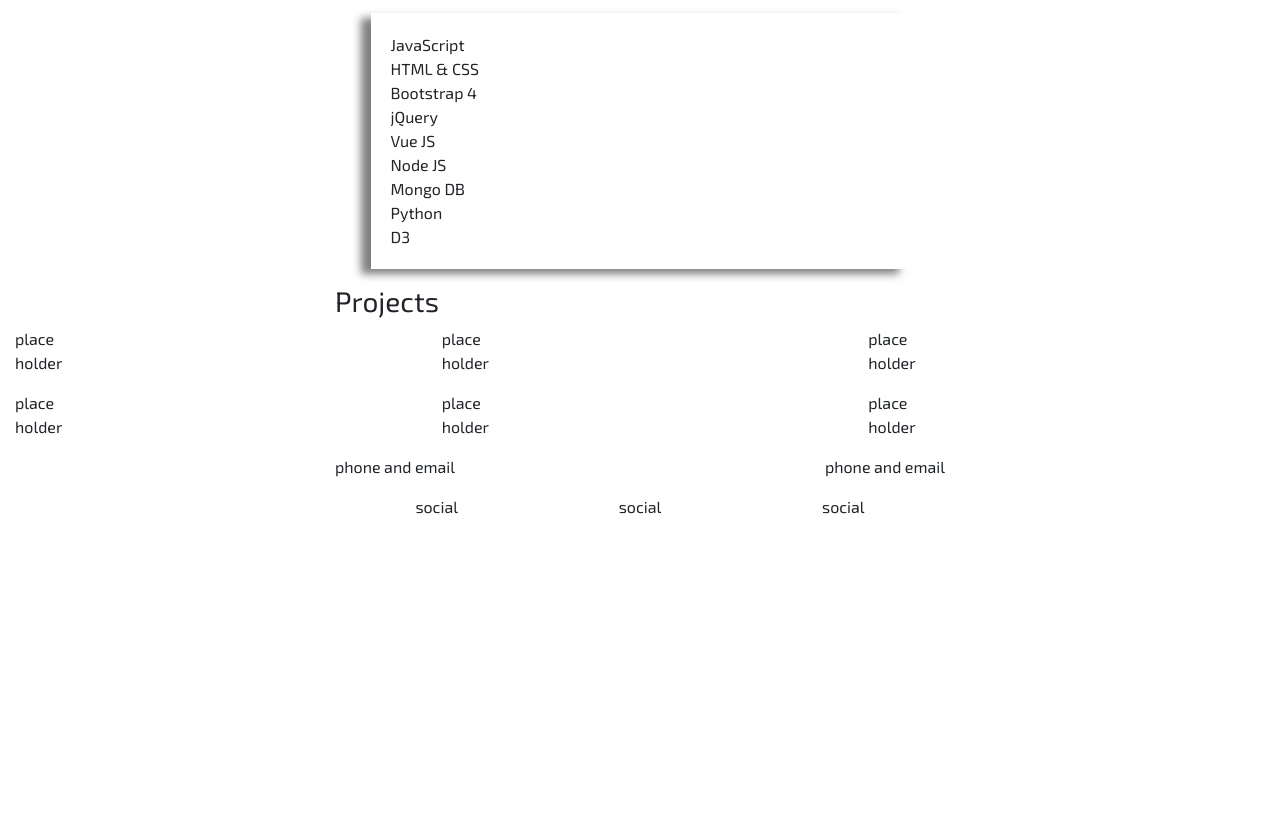
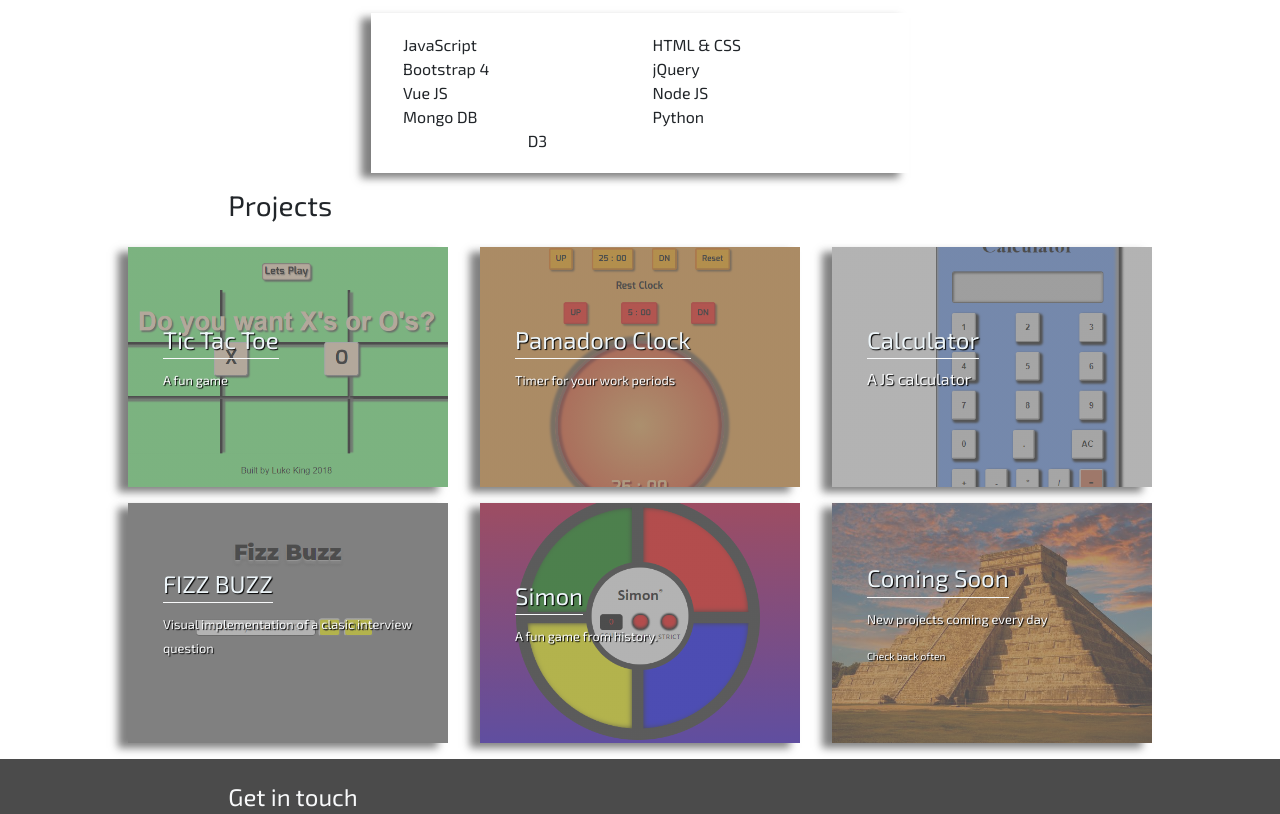
Before and after one commit to lukekingA/old-landing-page, a plain HTML site: page index.html in a window 1280 px wide. Shown: the part 727-1541 px from the top of the page. Before the commit the page ends 1262 px from the top, so only its background shows below. Drawn offline with nearby package versions, Linux system fonts and the light colour scheme.

Commit message:
basicly done

```diff
--- a/assets/style.css
+++ b/assets/style.css
@@ -1,18 +1,40 @@
+:root {
+  --bg-color: rgb(75, 75, 75);
+  --text-light-color: #edf5f9;
+}
+
 html,
 body {
   font-family: "Exo 2", sans-serif;
   list-style-type: none;
 }
 
+li {
+  flex-basis: 45%;
+}
+
+a {
+  color: var(--text-light-color);
+}
+
+footer {
+  background: var(--bg-color);
+}
+
 #header {
-  background-color: rgb(75, 75, 75);
+  background-color: var(--bg-color);
   margin: 0 -15px;
 }
 section:first-of-type {
   height: 40vh;
-  background-image: linear-gradient(rgba(255, 255, 255, 0.349), transparent),
+  background-image: linear-gradient(
+      rgba(255, 255, 255, 0.349),
+      rgba(255, 255, 255, 0.109)
+    ),
+    linear-gradient(to left, var(--bg-color), transparent 10%),
+    linear-gradient(to right, var(--bg-color), transparent 10%),
     url("images/devboard.png"),
-    linear-gradient(rgb(75, 75, 75), rgb(44, 44, 44));
+    linear-gradient(var(--bg-color), rgb(44, 44, 44));
   background-repeat: no-repeat;
   background-size: auto 160%;
   background-position: center;
@@ -26,6 +48,54 @@ section:first-of-type {
   width: auto;
 }
 
+#proj-1 {
+  background-image: linear-gradient(
+      rgba(128, 128, 128, 0.6),
+      rgba(128, 128, 128, 0.6)
+    ),
+    url("images/tictactoe.PNG");
+}
+#proj-2 {
+  background-image: linear-gradient(
+      rgba(128, 128, 128, 0.6),
+      rgba(128, 128, 128, 0.6)
+    ),
+    url("images/pamadoro.PNG");
+}
+#proj-3 {
+  background-image: linear-gradient(
+      rgba(128, 128, 128, 0.6),
+      rgba(128, 128, 128, 0.6)
+    ),
+    url("images/calculator.png");
+}
+#proj-4 {
+  background-image: linear-gradient(
+      rgba(128, 128, 128, 0.6),
+      rgba(128, 128, 128, 0.6)
+    ),
+    url("images/fizz_buzz.PNG");
+}
+#proj-5 {
+  background-image: linear-gradient(
+      rgba(128, 128, 128, 0.6),
+      rgba(128, 128, 128, 0.6)
+    ),
+    url("images/simon.PNG");
+}
+#proj-6 {
+  background-image: linear-gradient(
+      rgba(128, 128, 128, 0.6),
+      rgba(128, 128, 128, 0.6)
+    ),
+    url("images/amazing.png");
+}
+.project {
+  height: 30vh;
+  width: auto;
+  background-size: cover;
+  background-position: center;
+}
 .sudo-top {
   position: relative;
   top: -95px;
--- a/index.html
+++ b/index.html
@@ -48,7 +48,11 @@
             <a href="#about-me" class="nav-link text-light">About Me</a>
             <a href="#work" class="nav-link text-light">Projects</a>
             <a href="#contact" class="nav-link text-light">Contact</a>
-            <a href="" class="nav-link text-light">Resume</a>
+            <a
+              href="//lukekinga.github.io/Luke-King-Resume/"
+              class="nav-link text-light"
+              >Resume</a
+            >
           </nav>
         </div>
       </header>
@@ -90,7 +94,7 @@
               </div>
               <h3 class="mt-2">Tech I have experience with</h3>
               <ul
-                class="list-unstyled d-flex flex-column justify-content-left white-card mt-3"
+                class="list-unstyled d-flex flex-wrap justify-content-around white-card mt-3"
               >
                 <li>JavaScript</li>
                 <li>HTML & CSS</li>
@@ -109,80 +113,116 @@
       <section>
         <div id="work" class="sudo-top"></div>
         <div class="row">
-          <div class="col col-sm-6 offset-sm-3">
+          <div class="col col-sm-8 offset-sm-2">
             <h3>Projects</h3>
           </div>
         </div>
-        <div class="row">
-          <div class="col text-center"></div>
-        </div>
-        <div class="row">
-          <div class="col-12 col-sm-4">
-            <div class="row">
-              <div class="col-3">
-                <p>place holder</p>
+
+        <div class="row d-flex justify-content-center">
+
+          <div id="proj-1" class="col-11 col-sm-3 project mx-3 mt-3">
+            <div class="row h-100 white-card">
+              <div class="col d-flex flex-column justify-content-center align-content-center text-light text-shadow">
+                <h4>
+                  <a class="border-bottom border-light pb-1 d-inline-block" href="https://codepen.io/lkingfrm/pen/bMpzyx">Tic Tac Toe</a>
+                </h4>
+                <p><small>A fun game</small></p>
               </div>
             </div>
           </div>
-          <div class="col-12 col-sm-4">
-            <div class="row">
-              <div class="col-3">
-                <p>place holder</p>
+          <div id="proj-2" class="col-11 col-sm-3 project mx-3 mt-3">
+            <div class="row h-100 white-card">
+              <div class="col d-flex flex-column justify-content-center align-content-center text-light text-shadow">
+                <h4>
+                  <a class="border-bottom border-light pb-1 d-inline-block" href=https://codepen.io/lkingfrm/pen/YaRNGX">Pamadoro Clock</a>
+                </h4>
+                <p><small>Timer for your work periods</small></p>
               </div>
             </div>
           </div>
-          <div class="col-12 col-sm-4">
-            <div class="row">
-              <div class="col-3">
-                <p>place holder</p>
+          <div id="proj-3" class="col-11 col-sm-3 project mx-3 mt-3">
+            <div class="row h-100 white-card">
+              <div
+                class="col d-flex flex-column justify-content-center align-content-center text-light text-shadow"
+              >
+                <h4>
+                  <a
+                    class="border-bottom border-light pb-1 d-inline-block"
+                    href="https://codepen.io/lkingfrm/pen/jzVaRa"
+                    >Calculator</a
+                  >
+                </h4>
+                <p>A JS calculator</p>
               </div>
             </div>
           </div>
-          <div class="col-12 col-sm-4">
-            <div class="row">
-              <div class="col-3">
-                <p>place holder</p>
+          <div id="proj-4" class="col-11 col-sm-3 project mx-3 mt-3">
+            <div class="row h-100 white-card">
+              <div
+                class="col d-flex flex-column justify-content-center align-content-center text-light text-shadow"
+              >
+                <h4>
+                  <a
+                    class="border-bottom border-light pb-1 d-inline-block"
+                    href="https://codepen.io/lkingfrm/pen/WXMvdB"
+                    >FIZZ BUZZ</a
+                  >
+                </h4>
+                <p><small>Visual implementation of a clasic interview question</small></p>
               </div>
             </div>
           </div>
-          <div class="col-12 col-sm-4">
-            <div class="row">
-              <div class="col-3">
-                <p>place holder</p>
+          <div id="proj-5" class="col-11 col-sm-3 project mx-3 mt-3">
+            <div class="row h-100 white-card">
+              <div
+                class="col d-flex flex-column justify-content-center align-content-center text-light text-shadow"
+              >
+                <h4 class="">
+                  <a
+                    class="border-bottom border-light pb-1 d-inline-block"
+                    href="https://codepen.io/lkingfrm/pen/wXMwWw"
+                    >Simon</a
+                  >
+                </h4>
+                <p><small>A fun game from history.</small></p>
               </div>
             </div>
           </div>
-          <div class="col-12 col-sm-4">
-            <div class="row">
-              <div class="col-3">
-                <p>place holder</p>
+          <div id="proj-6" class="col-11 col-sm-3 project mx-3 mt-3">
+            <div class="row h-100 white-card">
+              <div class="col d-flex flex-column justify-content-center align-content-center text-light text-shadow">
+                <h4>
+                  <a class="border-bottom border-light pb-1 d-inline-block" href="#">Coming Soon</a>
+                </h4>
+                <p><small>New projects coming every day</smal></p>
+                <p><small>Check back often</small></p>
               </div>
             </div>
           </div>
         </div>
       </section>
-      <footer id="contact" class="row">
-        <div class="col col-sm-6 offset-sm-3 text-center">
+      <footer id="contact" class="row mt-3 py-4">
+        <div class="col col-sm-8 offset-sm-2">
           <div class="row">
-            <div class="col d-flex justify-content-between">
-              <div>
-                <p>phone and email</p>
-              </div>
-              <div>
-                <p>phone and email</p>
-              </div>
+            <div class="col text-light">
+              <h4>Get in touch</h4>
             </div>
           </div>
           <div class="row">
-            <div class="col d-flex justify-content-around">
+            <div class="col-6 d-flex flex-column align-content-start">
               <div>
-                <p>social</p>
+                <a href="tel:12085980293"><i class="fas fa-mobile-alt"></i> <small>CALL OR TEXT</small></a>
               </div>
               <div>
-                <p>social</p>
+                <a href="email:lkingfrm@gmail.com"><small>lkingfrm@gmail.com</small></a>
+              </div>
+            </div>
+            <div class="col-6 d-flex flex-column justify-content-end">
+              <div>
+                <a href="//www.linkedin.com/in/lukekinga"><i class="fab fa-linkedin"></i></a>
               </div>
               <div>
-                <p>social</p>
+                <a href="//www.facebook.com/luke.king.31542"><i class="fab fa-facebook-square"></i></a>
               </div>
             </div>
           </div>
```
Also changed, not shown: assets/images/amazing.png (added), assets/images/calculator.png (added), assets/images/fizz_buzz.PNG (added), assets/images/pamadoro.PNG (added), assets/images/simon.PNG (added), assets/images/tictactoe.PNG (added).
